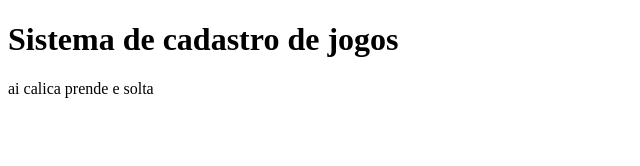
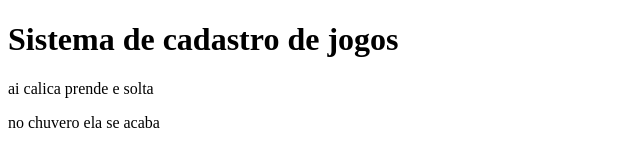
Before and after one commit to guicarm/sistema-de-cadastro, a plain HTML site: page index.html in a window 1280 px wide. Shown: the whole page, without its empty margins (0-640 px from the left). Drawn offline with Linux system fonts and the light colour scheme.

Commit message:
tlgd ne pae

```diff
--- a/index.html
+++ b/index.html
@@ -8,6 +8,7 @@
 <body>
     <h1>Sistema de cadastro de jogos</h1>
     <p>ai calica prende e solta</p>
+    <p>no chuvero ela se acaba</p>
     <script src="app.js"></script>
 </body>
 </html>
```
